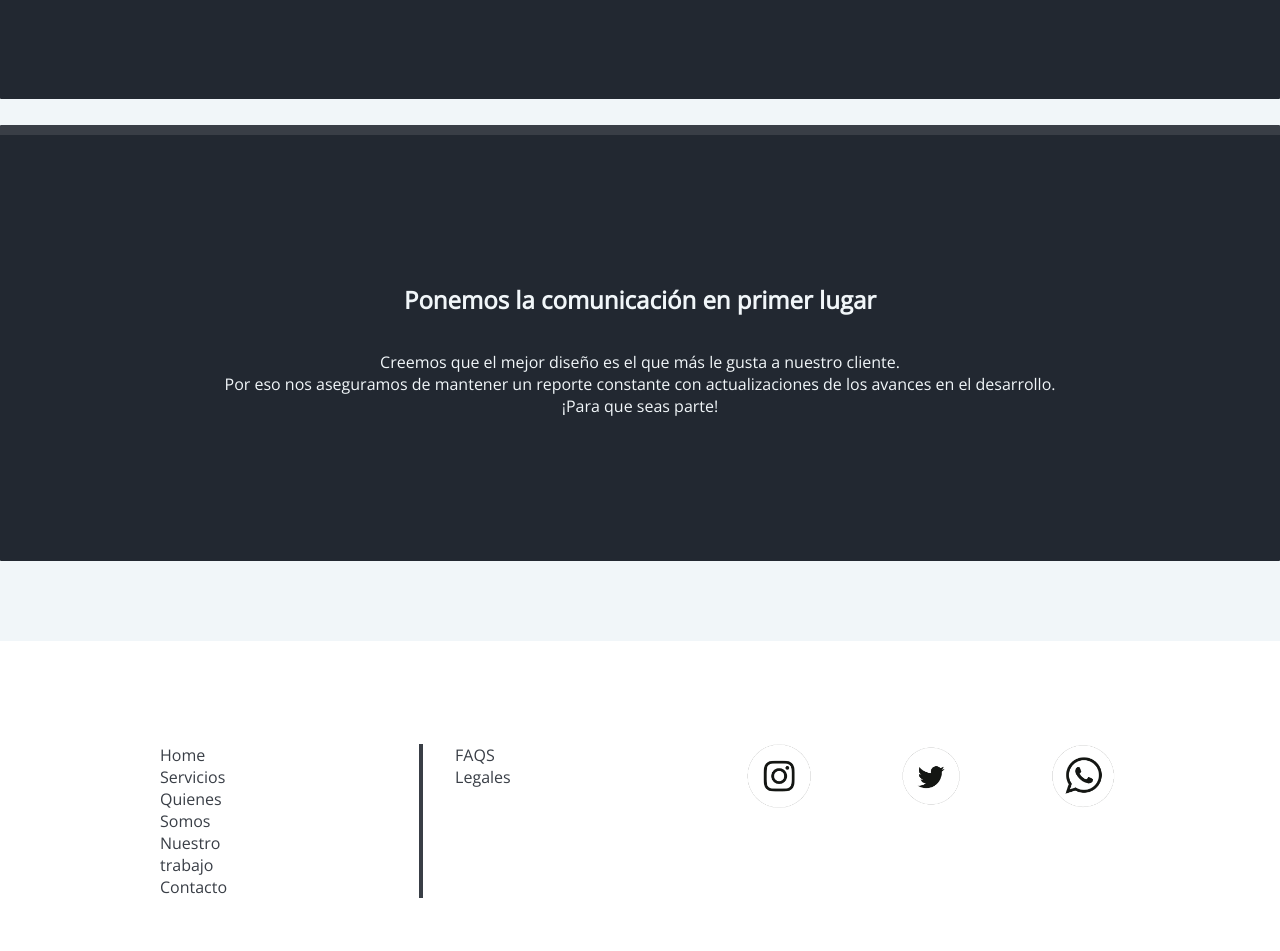
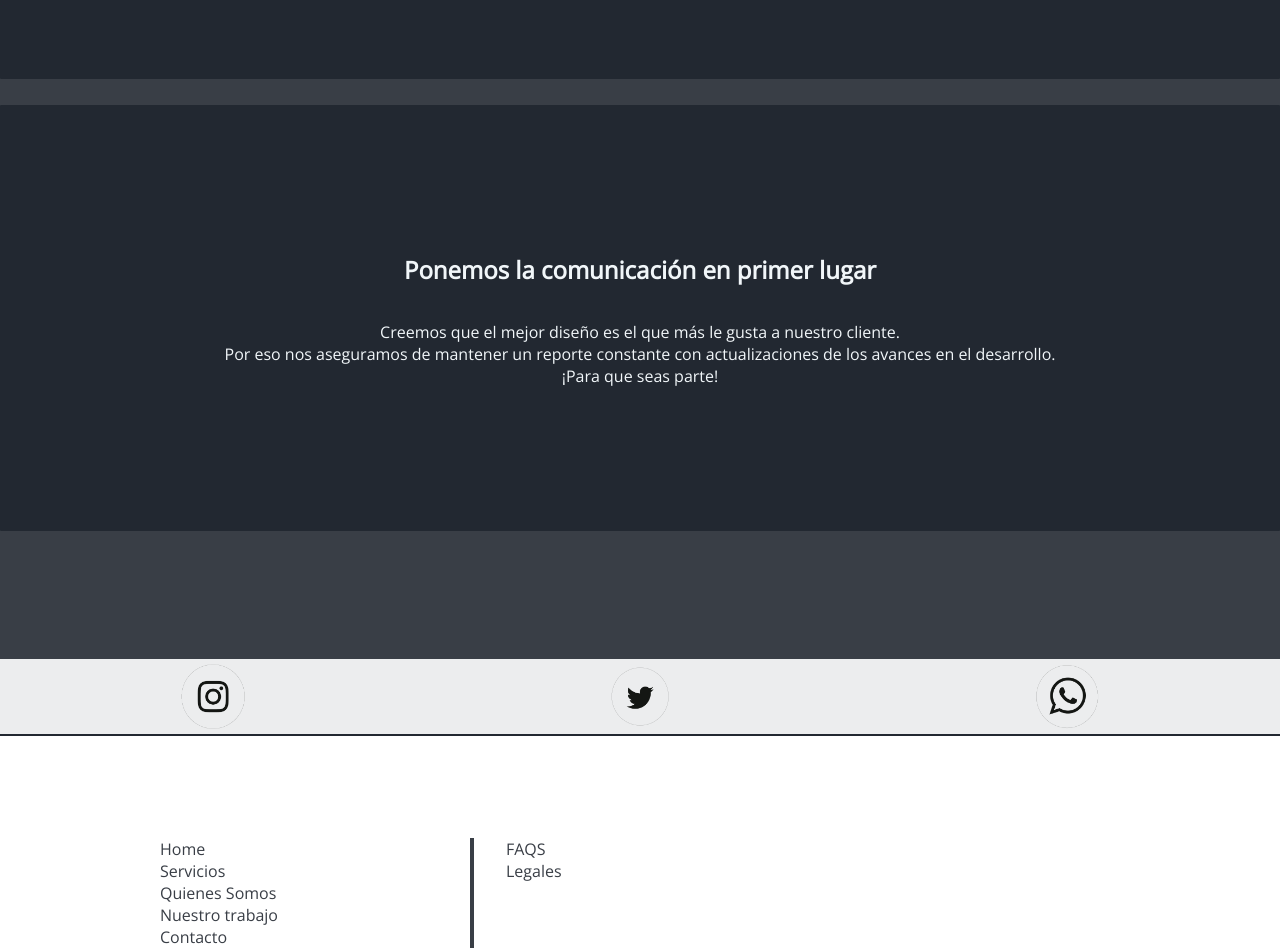
Before and after one commit to Shadmmn/Proyecto-Final-Groweb, a website: page index.html in a window 1280 px wide. Shown: the part 2100-3051 px from the top of the page. Drawn offline with nearby package versions, Linux system fonts and the light colour scheme.

Commit message:
correccion

```diff
--- a/index.html
+++ b/index.html
@@ -74,6 +74,11 @@
 <footer class="posit-footer">
     <div class="footer">
     <nav class="menu-fut">
+      <section class="fut">
+        <a href="./navegacion/404.html"><img class="fut-logo" src="./rsc/igicon.png" alt="logo-ig"></a>
+        <a href="./navegacion/404.html"><img class="fut-logo" src="./rsc/twicon.png" alt="logo-tw"></a>
+        <a href="./navegacion/404.html"><img class="fut-logo" src="./rsc/wpicon.png" alt="logo-wp"></a>
+        </section>
         <section class="navfut">
         <article class="submenu1">
             <a href="index.html">Home</a>
@@ -86,11 +91,6 @@
             <a href="./navegacion/404.html">FAQS</a>
             <a href="./navegacion/404.html">Legales</a>
         </article>
-        <section class="fut">
-          <a href="./navegacion/404.html"><img class="fut-logo" src="./rsc/igicon.png" alt="logo-ig"></a>
-          <a href="./navegacion/404.html"><img class="fut-logo" src="./rsc/twicon.png" alt="logo-tw"></a>
-          <a href="./navegacion/404.html"><img class="fut-logo" src="./rsc/wpicon.png" alt="logo-wp"></a>
-          </section>
         </section>
     <strong class="rigths" class=""> 2022 | All rights reserved</strong>
     </nav>
--- a/scss/_footer.scss
+++ b/scss/_footer.scss
@@ -19,28 +19,26 @@ $fontS: .5em;
     flex-direction: column;
     align-items: center;
 }
-.footer a{
-    color: black;
-    text-decoration: none;
-}
 .fut {
     bottom: 0;
+    background-color: #22283115;
     width: 100%;
     display: flex;
     flex-direction: row;
     flex-grow: 1;
-    justify-content: space-between;
+    justify-content: space-evenly;
+    border-bottom: #222831 solid 2px;
     a{
-        margin: 0% 15%;
+        width: 100%;
+        display: flex;
+        align-content: center;
+        justify-content: center;
+        padding: 5px 0;
     }
-a:hover{
-    width: auto;
-    border-radius: 5px;
 }
-    img:hover{
-        background-color: #393E4620;
-        border-radius: 10px;
-    }
+.fut a:hover{
+    border-radius: 2px;
+    background-color: #22283120;
 }
 .fut-logo {
     width: 5em;
@@ -111,9 +109,9 @@ background-color: white;
         display: flex;
         justify-content: center;
         align-items: center;
-        padding: 10% 4%;
         flex-direction: row;
         width: 100%;
+        background-color: #393E4620;
     }
     .fut-logo{
         width: 4em;
--- a/scss/_home.scss
+++ b/scss/_home.scss
@@ -38,14 +38,14 @@ $fontS: 1em;
   justify-content: center;
   align-items: center;
   text-align: center;
-  margin-bottom: 5em;
   width: 100%;
+  padding-bottom: 10%;
+  background-color: $mainColor;
 }
 .art-hm{
   width: 80%;
   color: $keyColor;
   background-color: $secondaryColor;
-  border-top: $mainColor solid 10px;
   border-radius: 1px;
   display: flex;
   flex-direction: column;
```
Also changed, not shown: navegacion/404.html (+5 -5 lines), navegacion/contacto.html (+5 -5 lines), navegacion/desarrolloNativo.html (+5 -5 lines), navegacion/nuestroTrabajo.html (+5 -5 lines), navegacion/quienesSomos.html (+5 -5 lines), navegacion/servicios.html (+5 -5 lines), style.css.
